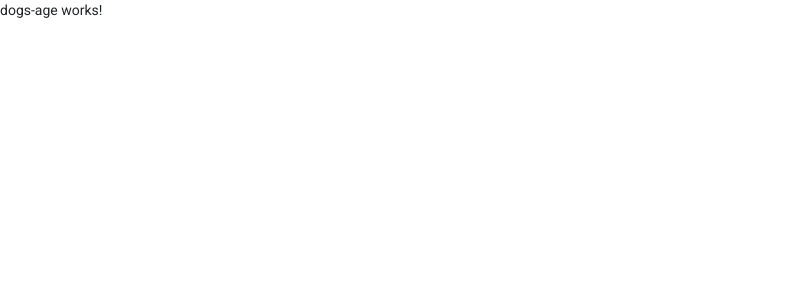
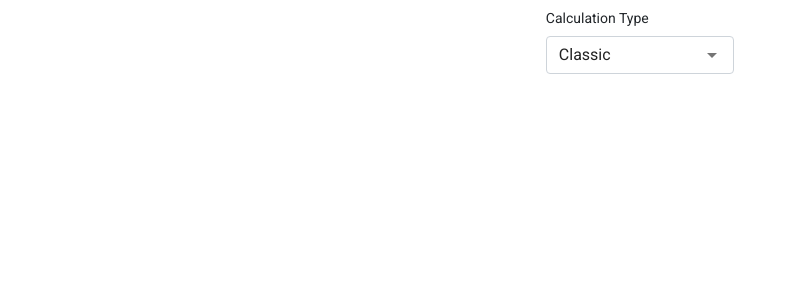
Before and after one commit to boogermanus/DogsAge, an Angular app: page / in a window 1280 px wide. Shown: the top 300 px of the page, without its empty margins (0-797 px from the left). Built offline with nearby package versions, Linux system fonts and the light colour scheme.

Commit message:
first control and form

```diff
--- a/src/app/dogs-age/dogs-age.component.html
+++ b/src/app/dogs-age/dogs-age.component.html
@@ -1 +1,14 @@
-<p>dogs-age works!</p>
+<form [formGroup]="form">
+    <div class="row justify-content-center mt-2">
+        <div class="col-md-2">
+            <div class="form-group">
+                <label>Calculation Type</label>
+                <mat-select formControlName="calculationType" class="form-control">
+                    <mat-option *ngFor="let type of calculationTypes" [value]="type.typeValue">
+                        {{type.caption}}
+                    </mat-option>
+                </mat-select>
+            </div>
+        </div>
+    </div>
+</form>
--- a/src/app/dogs-age/dogs-age.component.ts
+++ b/src/app/dogs-age/dogs-age.component.ts
@@ -1,4 +1,6 @@
 import { Component, OnInit } from '@angular/core';
+import { CalculationConstants } from './models/calculation-constants';
+import { FormControl, FormBuilder, FormGroup } from '@angular/forms';
 
 @Component({
   selector: 'app-dogs-age',
@@ -7,9 +9,15 @@ import { Component, OnInit } from '@angular/core';
 })
 export class DogsAgeComponent implements OnInit {
 
-  constructor() { }
+  calculationTypes: any[] = CalculationConstants.calculationTypes;
+  calculationType = new FormControl(CalculationConstants.DEFAULT_VALUE);
+  form: FormGroup;
+  constructor(private formBuilder: FormBuilder) { }
 
   ngOnInit(): void {
+    this.form = this.formBuilder.group({
+      calculationType: this.calculationType
+    });
   }
 
 }
--- /dev/null
+++ b/src/app/dogs-age/models/calculation-constants.ts
@@ -0,0 +1,6 @@
+export class CalculationConstants {
+    static readonly DEFAULT_VALUE = 'c';
+    static readonly calculationTypes: any[] = [
+        {typeValue: 'c', caption: 'Classic'}
+    ];
+}
```
Also changed, not shown: src/app/dogs-age/dogs-age.module.ts (+5 -2 lines), src/app/material-module.ts (added, +13 -0 lines).
